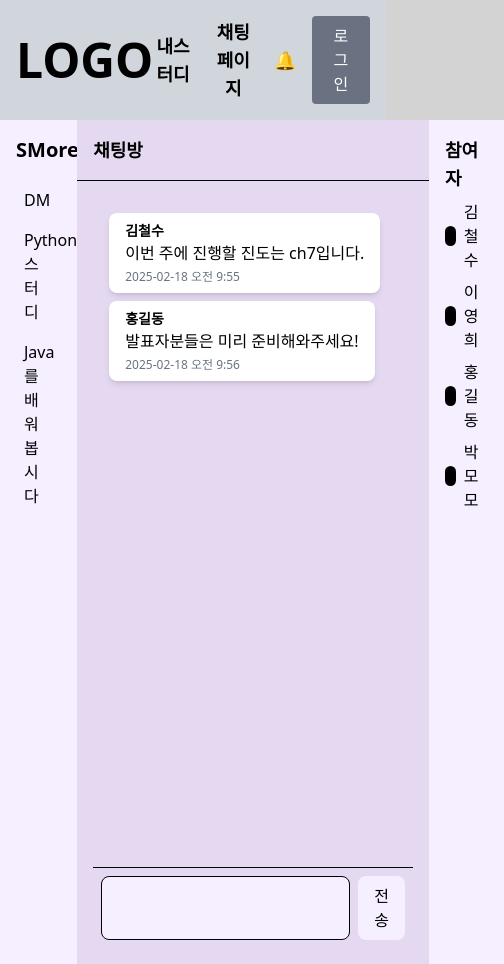
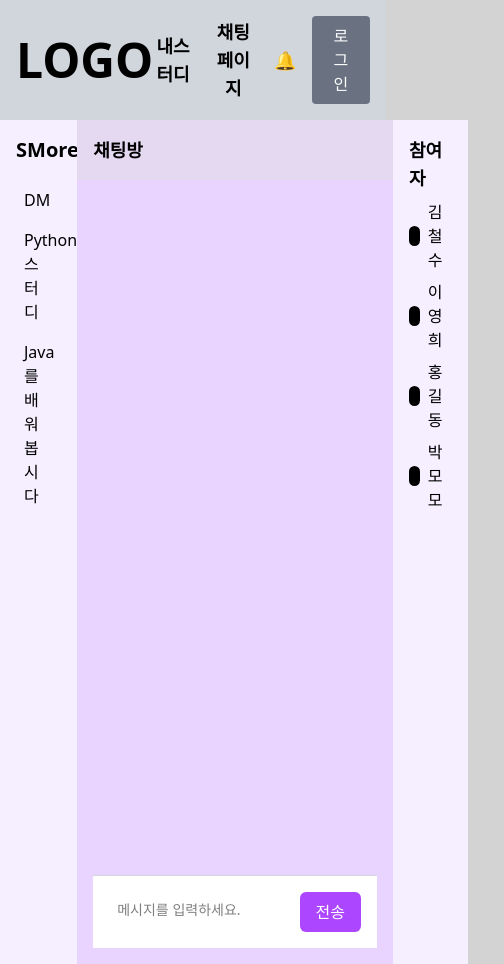
Before and after one commit to BackEndSchoolPlus3th/Smore_FE, a React (Vite) app: page /chat in a window 390 px wide. Shown: the whole page, 504 px wide, since content can reach past the window. Built offline with nearby package versions, Linux system fonts and the light colour scheme.

Commit message:
채팅창 ui 수정

```diff
--- a/src/components/chat/Chat.tsx
+++ b/src/components/chat/Chat.tsx
@@ -1,51 +1,190 @@
-import React, { useState } from 'react';
+// import React, { useState } from 'react';
 
-const Chat: React.FC = () => {
-    const [messages, setMessages] = useState([
-        { sender: "김철수", text: "이번 주에 진행할 진도는 ch7입니다.", time: "2025-02-18 오전 9:55" },
-        { sender: "홍길동", text: "발표자분들은 미리 준비해와주세요!", time: "2025-02-18 오전 9:56" }
-    ]);
+// const Chat: React.FC = () => {
+//     const [messages, setMessages] = useState([
+//         { sender: "김철수", text: "이번 주에 진행할 진도는 ch7입니다.", time: "2025-02-18 오전 9:55" },
+//         { sender: "홍길동", text: "발표자분들은 미리 준비해와주세요!", time: "2025-02-18 오전 9:56" }
+//     ]);
+//     const [input, setInput] = useState("");
+
+//     const sendMessage = () => {
+//         if (input.trim() !== "") {
+//             setMessages([...messages, {
+//                 sender: "",
+//                 text: input,
+//                 time: new Date().toLocaleTimeString('ko-KR', {
+//                     year: 'numeric',
+//                     month: 'numeric',
+//                     day: 'numeric',
+//                     hour: 'numeric',
+//                     minute: 'numeric',
+//                     hour12: true
+//                 })
+//             }]);
+//             setInput("");
+//         }
+//     };
+
+//     return (
+//         <div className="flex flex-col flex-1 p-4">
+//             {/* 채팅 메시지 출력 */}
+//             <div className="flex-1 overflow-y-auto bg-muted-purple p-4 space-y-2">
+//                 {messages.map((msg, index) => (
+
+//                     <div key={index} className={`flex ${msg.sender === "" ? "justify-end" : "justify-start"}`}>
+//                         <div
+//                             className={`max-w-xs md:max-w-md lg:max-w-lg px-4 py-2 rounded-lg shadow-md
+//                                 ${msg.sender === "" ? "bg-white-500 text-black self-end" : "bg-white text-black self-start"}`
+//                             }
+//                         >
+//                             <strong className="block text-sm">{msg.sender}</strong>
+//                             <p className="break-words">{msg.text}</p>
+//                             <span className="block text-xs text-gray-500 mt-1">{msg.time}</span>
+//                         </div>
+//                     </div>
+//                 ))}
+//             </div>
+
+//             {/* 메시지 입력창 */}
+//             <div className="flex p-2 border-t bg-muted-purple">
+//                 <input
+//                     type="text"
+//                     className="flex-1 p-2 rounded-lg bg-light-lavender"
+//                     // style={{backgroundColor: ""}}
+//                     value={input}
+//                     onChange={(e) => setInput(e.target.value)}
+//                 />
+//                 <button className="ml-2 px-4 py-2 bg-light-lavender text-black rounded-lg" onClick={sendMessage}>
+//                     전송
+//                 </button>
+//             </div>
+//         </div>
+//     );
+// };
+
+// export default Chat;
+
+import React, { useState, useRef, useEffect } from "react";
+
+// 메시지 타입 정의
+type Message = {
+    type: "message";
+    sender: "me" | "other";
+    text: string;
+    time: string;
+    date: string;
+};
+
+type Divider = {
+    type: "divider";
+    text: string;
+};
+
+// Message 배열 타입
+type ChatMessage = Message | Divider;
+
+const Chat = () => {
+    const [messages, setMessages] = useState<ChatMessage[]>([]);
     const [input, setInput] = useState("");
+    const chatEndRef = useRef<HTMLDivElement>(null);
 
     const sendMessage = () => {
         if (input.trim() !== "") {
-            setMessages([...messages, { sender: "", text: input, time: new Date().toLocaleString() }]);
+            const now = new Date();
+            const lastMessage = messages.length > 0 ? messages[messages.length - 1] : null;
+
+            const currentDate = now.toLocaleDateString("ko-KR", { year: "numeric", month: "long", day: "numeric", weekday: "long" });
+            const currentTime = now.toLocaleTimeString("ko-KR", { hour: "numeric", minute: "numeric", hour12: true });
+
+            let newMessages = [...messages];
+
+            if (!lastMessage || (lastMessage.type === "message" && lastMessage.date !== currentDate)) {
+                newMessages.push({ type: "divider", text: currentDate });
+            }
+
+            newMessages.push({
+                type: "message",
+                sender: "me",
+                text: input,
+                time: currentTime,
+                date: currentDate,
+            });
+
+            setMessages(newMessages);
             setInput("");
         }
     };
 
-    return (
-        <div className="flex flex-col flex-1 p-4">
-            {/* 채팅 메시지 출력 */}
-            <div className="flex-1 overflow-y-auto bg-muted-purple p-4 space-y-2">
-                {messages.map((msg, index) => (
-                    <div key={index} className={`flex ${msg.sender === "" ? "justify-end" : "justify-start"}`}>
-                        <div
-                            className={`max-w-xs md:max-w-md lg:max-w-lg px-4 py-2 rounded-lg shadow-md
-                                ${msg.sender === "" ? "bg-white-500 text-black self-end" : "bg-white text-black self-start"}`
+    const handleKeyDown = (e: React.KeyboardEvent<HTMLTextAreaElement>) => {
+        if ((e.key === "Enter" && (e.shiftKey || e.ctrlKey))) {
+            e.preventDefault();
+            setInput((prev) => prev + "\n"); // Shift+Enter 또는 Ctrl+Enter → 줄바꿈 추가
+        } else if (e.key === "Enter") {
+            e.preventDefault();
+            sendMessage(); // Enter → 메시지 전송
         }
-                        >
-                            <strong className="block text-sm">{msg.sender}</strong>
-                            <p className="break-words">{msg.text}</p>
-                            <span className="block text-xs text-gray-500 mt-1">{msg.time}</span>
+    };
+
+    useEffect(() => {
+        chatEndRef.current?.scrollIntoView({ behavior: "smooth" });
+    }, [messages]);
+
+    // 날짜 구분선 Tailwind 적용
+    const renderDivider = (text: string) => (
+        <div className="flex justify-center my-4">
+            <div className="bg-light-blue px-4 py-2 rounded-full text-sm font-semibold text-gray-700 shadow-md flex items-center">
+                📅 {text}
             </div>
         </div>
+    );
+
+    return (
+        <div className="flex h-screen">
+
+            {/* 채팅창 */}
+            <div className="flex flex-col flex-1 bg-purple-200 p-4">
+                <div className="flex-1 overflow-y-auto p-4 min-h-[500px]">
+                    {messages.map((msg, index) => (
+                        msg.type === "divider" ? renderDivider(msg.text) : (
+                            <div
+                                key={index}
+                                className={`flex my-2 ${msg.sender === "me" ? "justify-end" : "justify-start"}`}
+                            >
+                                <div className={`max-w-[60%] p-3 rounded-lg shadow-md ${
+                                    msg.sender === "me"
+                                        ? "bg-light-blue text-gray-800"
+                                        : "bg-white text-gray-800"
+                                }`}
+                                style={{ whiteSpace: "pre-wrap"}}
+                                >
+                                    {msg.text}
+                                    <div className="text-xs text-gray-500 mt-1 text-right">{msg.time}</div>
+                                </div>
+                            </div>
+                        )
                     ))}
+                    <div ref={chatEndRef} />
                 </div>
 
                 {/* 메시지 입력창 */}
-            <div className="flex p-2 border-t bg-muted-purple">
-                <input
-                    type="text"
-                    className="flex-1 p-2 border rounded-lg bg-light-lavender"
-                    // style={{backgroundColor: ""}}
+                <div className="flex p-4 bg-white border-t border-gray-300">
+                    <textarea
                         value={input}
                         onChange={(e) => setInput(e.target.value)}
+                        onKeyDown={handleKeyDown}
+                        placeholder="메시지를 입력하세요."
+                        className="flex-1 p-2 resize-none border-none outline-none text-sm h-10 rounded-md"
                     />
-                <button className="ml-2 px-4 py-2 bg-light-lavender text-black rounded-lg" onClick={sendMessage}>
+                    <button
+                        onClick={sendMessage}
+                        className="ml-3 px-4 py-2 bg-purple-500 text-white rounded-md hover:bg-purple-600"
+                    >
                         전송
                     </button>
                 </div>
+            </div>
+
+
         </div>
     );
 };
--- a/src/pages/chat/ChatPage.tsx
+++ b/src/pages/chat/ChatPage.tsx
@@ -11,7 +11,7 @@ const ChatPage: React.FC = () => {
 
             {/* 중앙 채팅 영역 */}
             <div className="flex-1 flex flex-col bg-muted-purple">
-                <h1 className="p-4 text-lg font-bold border-b">채팅방</h1>
+                <h1 className="p-4 text-lg font-bold">채팅방</h1>
                 <Chat />
             </div>
 
```
Lines whose indentation alone changed are shown as unchanged.
